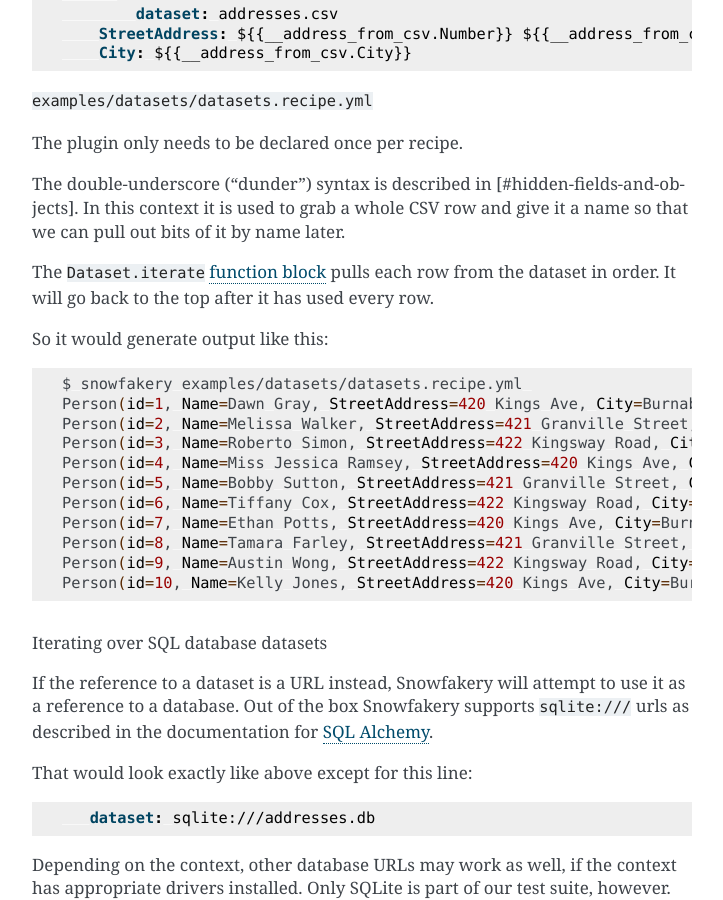
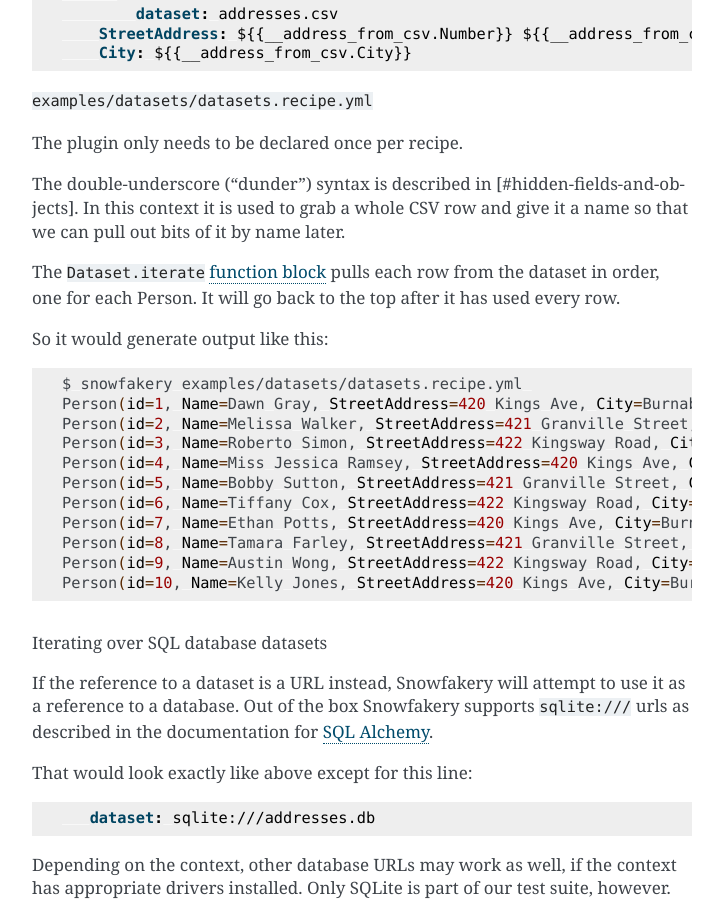
Before and after one commit to SFDO-Tooling/Snowfakery, a Sphinx documentation site: the page built from docs/index.md, in a window 1280 px wide and 900 px high, scrolled down 21884 px. Shown: the whole window, without its empty margins (388-1111 px from the left). Built offline with Sphinx 7.4.7, drawn with Linux system fonts in a browser that asks for light colours.

Commit message:
Update docs/index.md
Co-authored-by: David Glick <dglick@salesforce.com>

```diff
--- a/docs/index.md
+++ b/docs/index.md
@@ -1010,7 +1010,7 @@ The double-underscore ("dunder") syntax is described in [#hidden-fields-and-obje
 In this context it is used to grab a whole CSV row and give it a name so that we
 can pull out bits of it by name later.
 
-The `Dataset.iterate` [function block](#function-blocks) pulls each row from the dataset in order. It will go back to the top after it has used every row.
+The `Dataset.iterate` [function block](#function-blocks) pulls each row from the dataset in order, one for each Person. It will go back to the top after it has used every row.
 
 So it would generate output like this:
 
```
